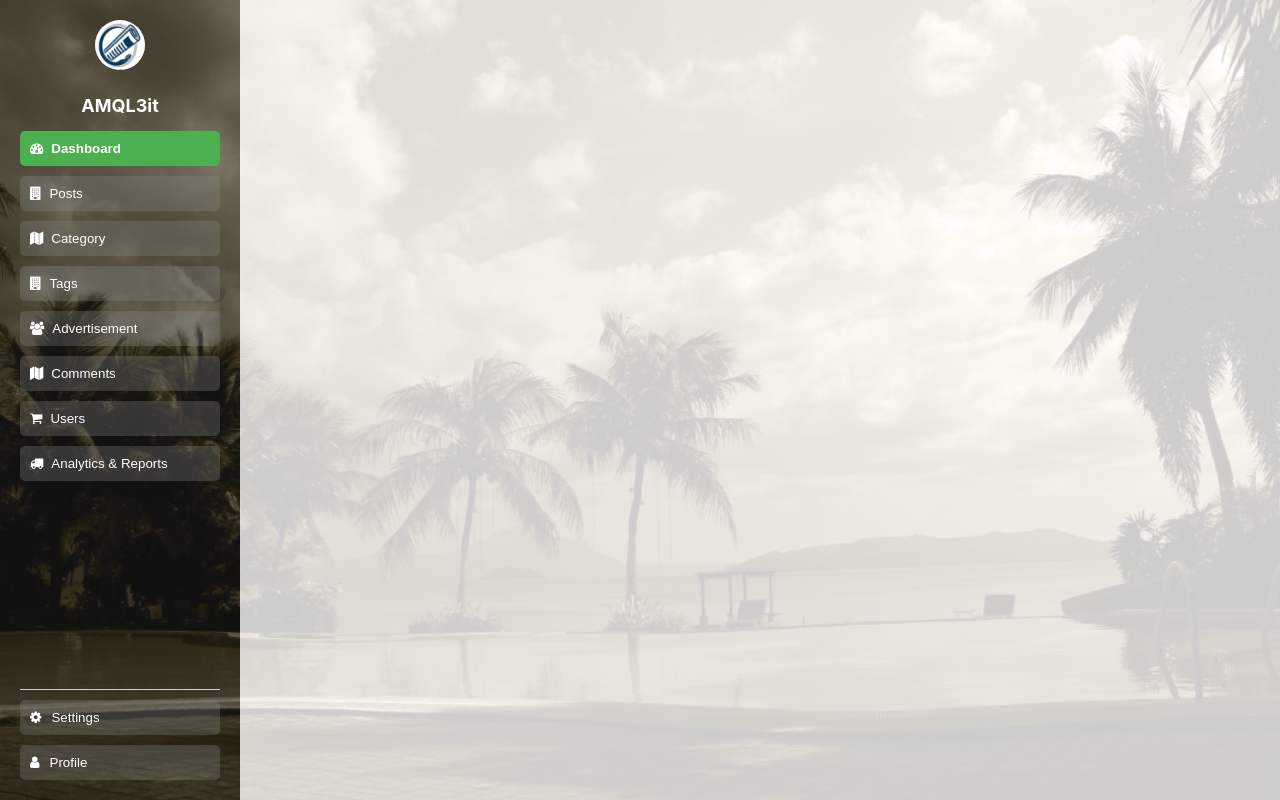
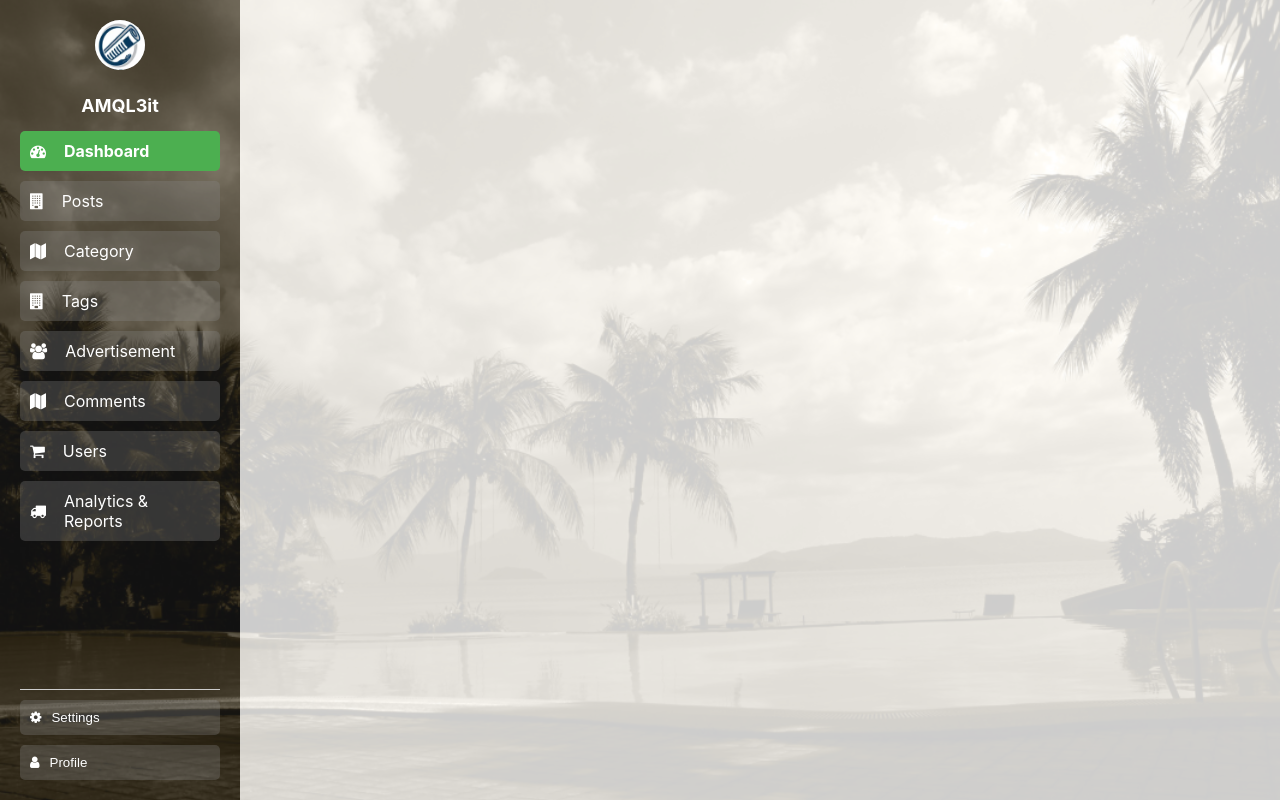
Before and after one commit to AMQL3it/newsportal, a React (Create React App) app in the folder web/: page /dashboard in a window 1280 px wide. Built offline with nearby package versions, Linux system fonts and the light colour scheme.

Commit message:
sidebar issue fixed

```diff
--- a/web/src/App.js
+++ b/web/src/App.js
@@ -28,6 +28,8 @@ function App() {
           <Route path="tags" element={<Tags />} />
           <Route path="posts" element={<Post />} />
           <Route path="users" element={<User />} />
+
+          <Route path="*" element={<div>404</div>} />
         </Route>
 
 
--- a/web/src/components/Dashboard/Sidebar.jsx
+++ b/web/src/components/Dashboard/Sidebar.jsx
@@ -1,12 +1,13 @@
-import { useState } from "react";
-import { NavLink } from "react-router-dom";
+import { useEffect, useState } from "react";
+import { NavLink, useLocation } from "react-router-dom";
 import logo from "../../assets/logo.png";
 
 const Sidebar = () => {
-  const [active, setActive] = useState("Dashboard");
+  const location = useLocation();
+  const [active, setActive] = useState("");
 
   const menuItems = [
-    { name: "Dashboard", icon: "tachometer", to: "" },
+    { name: "Dashboard", icon: "tachometer", to: "dashboard" },
     { name: "Posts", icon: "building", to: "posts" },
     { name: "Category", icon: "map", to: "categories" },
     { name: "Tags", icon: "building", to: "tags" },
@@ -14,10 +15,15 @@ const Sidebar = () => {
     { name: "Comments", icon: "map", to: "comments" },
     { name: "Users", icon: "shopping-cart", to: "users" },
     { name: "Analytics & Reports", icon: "truck", to: "analytics" },
-
     { name: "Settings", icon: "cog", bottom: true },
     { name: "Profile", icon: "user", bottom: true },
   ];
+
+  useEffect(() => {
+    const currentPath = location.pathname.split("/").filter(Boolean).pop();
+
+    setActive(currentPath || ""); // fallback for root path
+  }, [location]);
 
   return (
     <div style={styles.sidebar}>
@@ -31,42 +37,40 @@ const Sidebar = () => {
 
       {/* Menu Items */}
       <div style={styles.menuContainer}>
-        {menuItems.map((item, index) => (
-          !item.bottom && (
+        {menuItems.map((item, index) =>
+          !item.bottom ? (
+            <NavLink
+              to={item.to}
+              key={index}
+              style={{
+                ...styles.menuButton,
+                ...(active === item.to ? styles.activeButton : styles.hoverButton),
+              }}
+            >
+              <i className={`fa fa-${item.icon}`} style={{ marginRight: "8px" }}></i>
+              {item.name}
+            </NavLink>
+          ) : null
+        )}
+      </div>
+
+      {/* Bottom Menu Items */}
+      <div style={styles.bottomMenu}>
+        {menuItems.map((item, index) =>
+          item.bottom ? (
             <button
               key={index}
               style={{
                 ...styles.menuButton,
-                ...(active === item.name ? styles.activeButton : styles.hoverButton),
+                ...(active === item.to ? styles.activeButton : styles.hoverButton),
               }}
-              onClick={() => setActive(item.name)}
-            >
-              <NavLink to={item.to} style={{ textDecoration: "none", color: "white" }}>
-                <i className={`fa fa-${item.icon}`} style={{ marginRight: "8px" }}></i>
-                {item.name}
-              </NavLink>
-            </button>
-          )
-        ))}
-      </div>
-
-      {/* Bottom Menu Items */}
-      <div style={styles.bottomMenu}>
-        {menuItems.map((item, index) => (
-          item.bottom && (
-            <button
-              key={index}
-              style={{
-                ...styles.menuButton,
-                ...(active === item.name ? styles.activeButton : styles.hoverButton),
-              }}
-              onClick={() => setActive(item.name)}
+              onClick={() => setActive(item.to)}
             >
               <i className={`fa fa-${item.icon}`}></i>
               {item.name}
             </button>
-          )
-        ))}
+          ) : null
+        )}
       </div>
     </div>
   );
@@ -115,6 +119,8 @@ const styles = {
     background: "none",
     cursor: "pointer",
     transition: "background 0.3s",
+    color: "white",
+    textDecoration: "none",
   },
   activeButton: {
     backgroundColor: "#4caf50",
@@ -122,7 +128,6 @@ const styles = {
   },
   hoverButton: {
     backgroundColor: "rgba(137, 137, 137, 0.3)",
-    color: "white",
   },
   bottomMenu: {
     borderTop: "1px solid #ccc",
```
